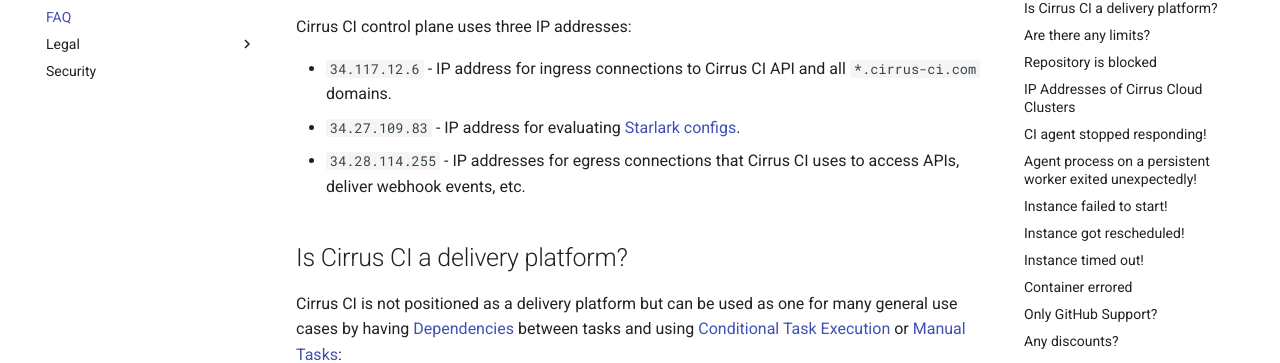
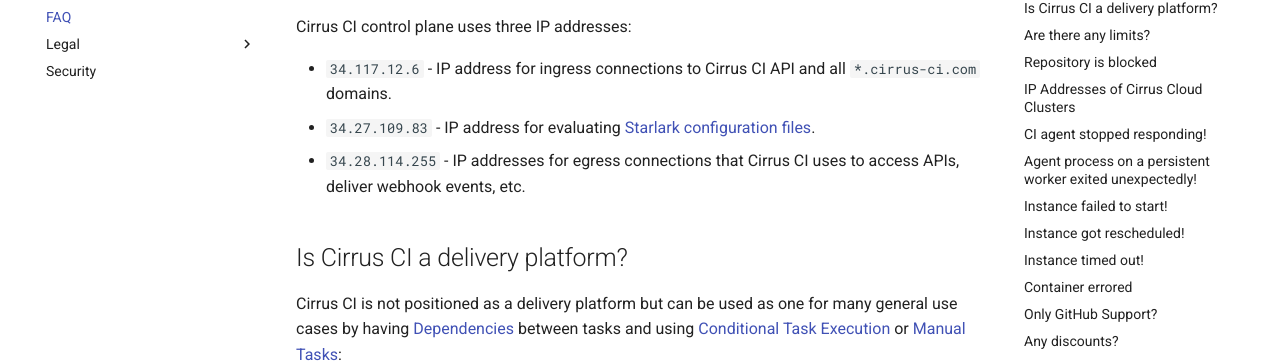
Before and after one commit to cirruslabs/cirrus-ci-docs, an MkDocs documentation site: the page built from docs/faq.md, in a window 1280 px wide and 900 px high. Shown: the part 223-586 px from the top of the window. Built offline with MkDocs 1.6.1 and Material for MkDocs 9.7.7, drawn with Linux system fonts in a browser that asks for light colours; comment, search, counter and statistics services are not loaded.

Commit message:
Fixed spelling

```diff
--- a/docs/faq.md
+++ b/docs/faq.md
@@ -5,7 +5,7 @@
 Cirrus CI control plane uses three IP addresses:
 
 * `34.117.12.6` - IP address for ingress connections to Cirrus CI API and all `*.cirrus-ci.com` domains.
-* `34.27.109.83` - IP address for evaluating [Starlark configs](guide/programming-tasks.md).
+* `34.27.109.83` - IP address for evaluating [Starlark configuration files](guide/programming-tasks.md).
 * `34.28.114.255` - IP addresses for egress connections that Cirrus CI uses to access APIs, deliver webhook events, etc.
 
 ## Is Cirrus CI a delivery platform?
```
